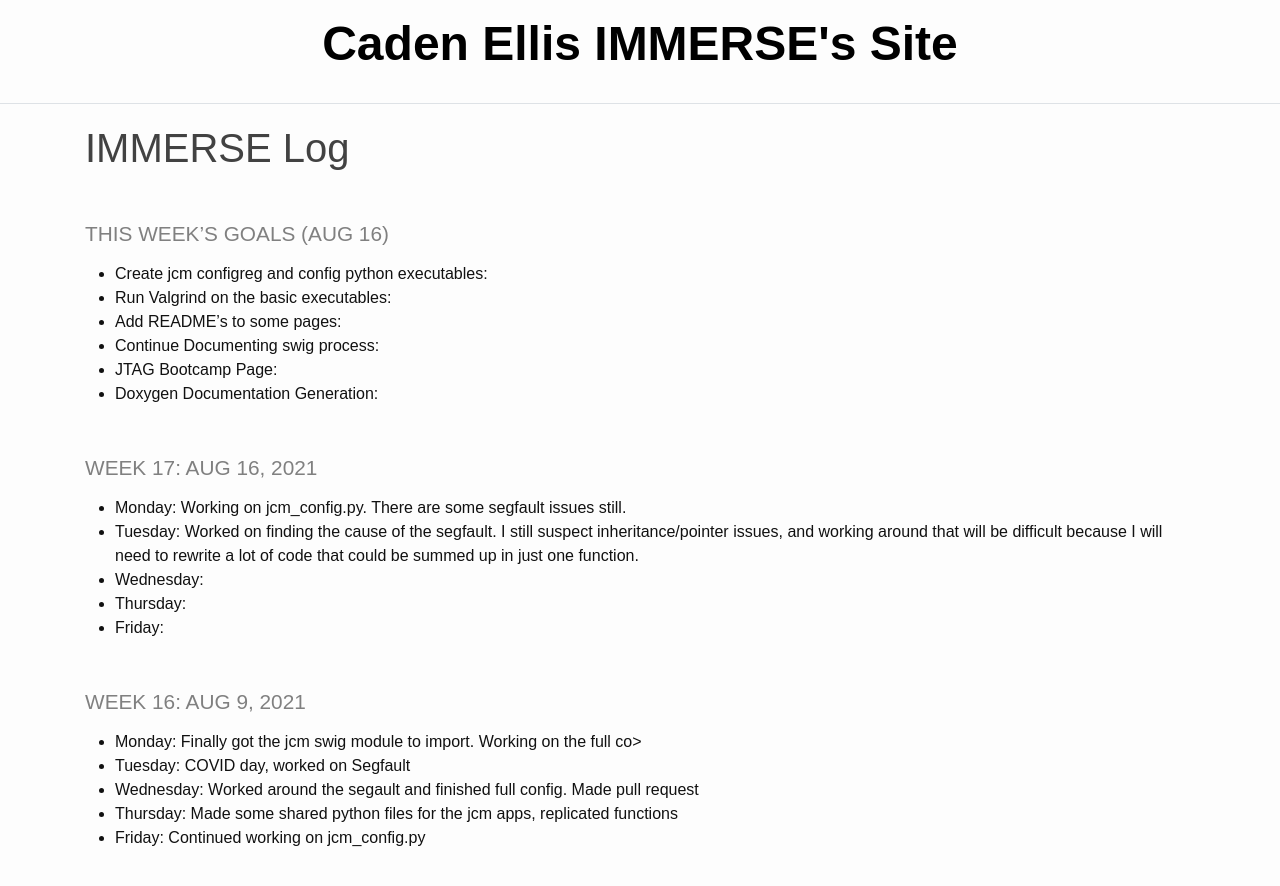
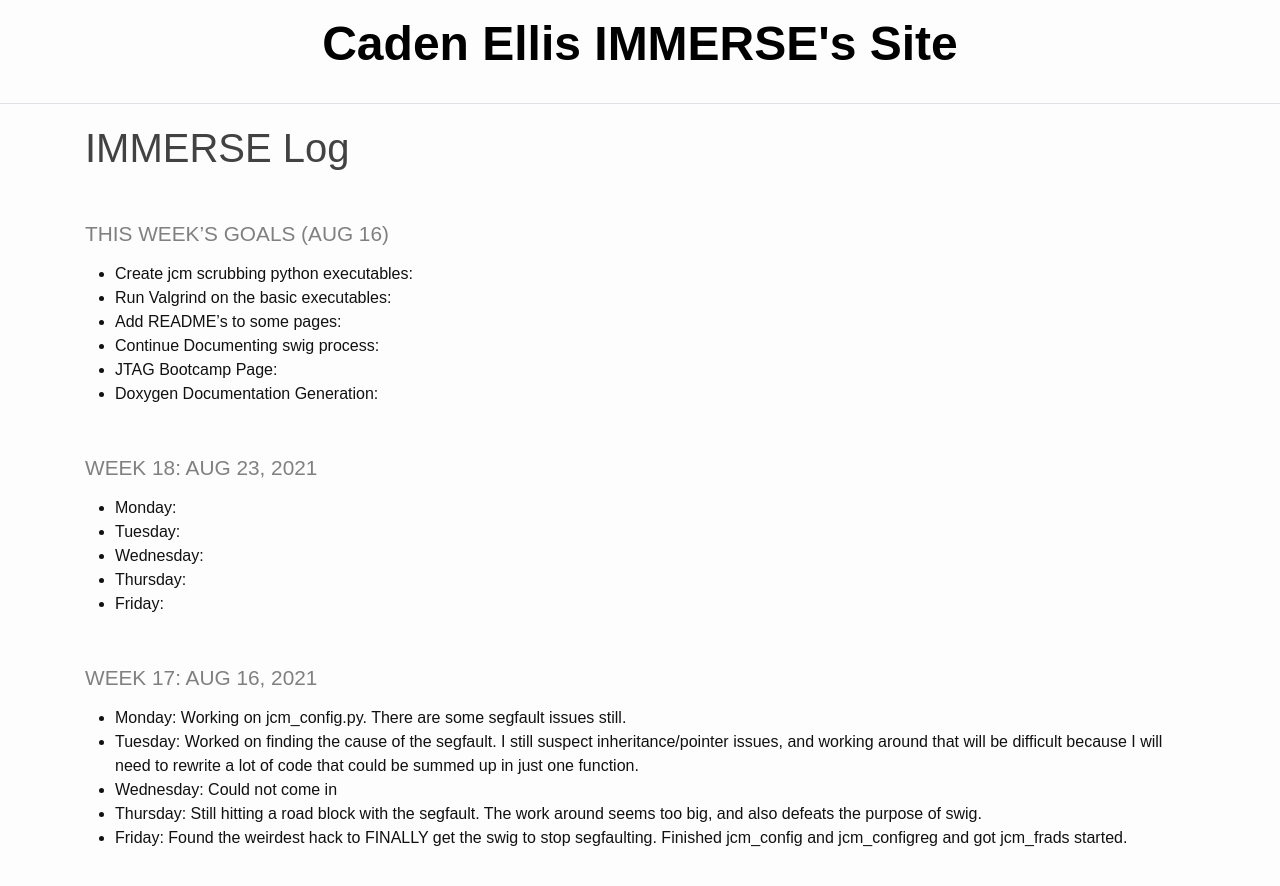
Before and after one commit to Caden-Ellis77/ImmerseSite, a Jekyll site: the page built from _pages/log.md, in a window 1280 px wide and 900 px high. Shown: the top 886 px of the window. Built offline with Jekyll 4.4.1, drawn with Linux system fonts in a browser that asks for light colours.

Commit message:
Updating for Aug 23

```diff
--- a/_pages/log.md
+++ b/_pages/log.md
@@ -4,7 +4,7 @@ title: IMMERSE Log
 ---
 
 ### This Week's Goals (Aug 16)
-* **Create jcm configreg and config  python executables**:
+* **Create jcm scrubbing python executables**:
 * **Run Valgrind on the basic executables**:
 * **Add README's to some pages**:
 * **Continue Documenting swig process**:
@@ -12,13 +12,22 @@ title: IMMERSE Log
 * **Doxygen Documentation Generation**:
 
 
+### Week 18: Aug 23, 2021
+
+* **Monday**:
+* **Tuesday**:
+* **Wednesday**:
+* **Thursday**:
+* **Friday**:
+
+
 ### Week 17: Aug 16, 2021
 
 * **Monday**: Working on jcm_config.py. There are some segfault issues still.
 * **Tuesday**: Worked on finding the cause of the segfault. I still suspect inheritance/pointer issues, and working around that will be difficult because I will need to rewrite a lot of code that could be summed up in just one function.
-* **Wednesday**:
-* **Thursday**:
-* **Friday**:
+* **Wednesday**: Could not come in
+* **Thursday**: Still hitting a road block with the segfault. The work around seems too big, and also defeats the purpose of swig.
+* **Friday**: Found the weirdest hack to FINALLY get the swig to stop segfaulting. Finished jcm_config and jcm_configreg and got jcm_frads started.
 
 
 ### Week 16: Aug 9, 2021
```
